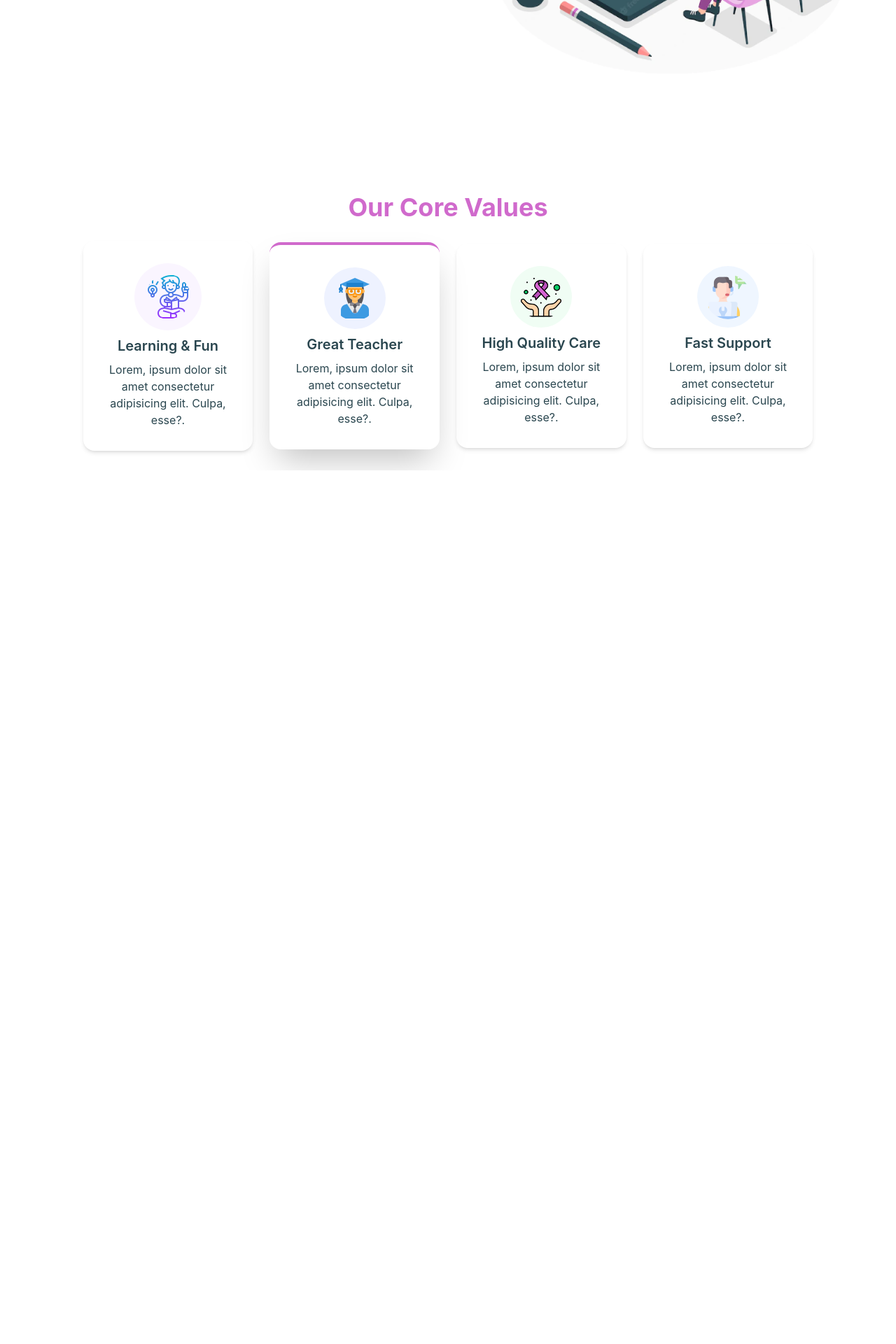
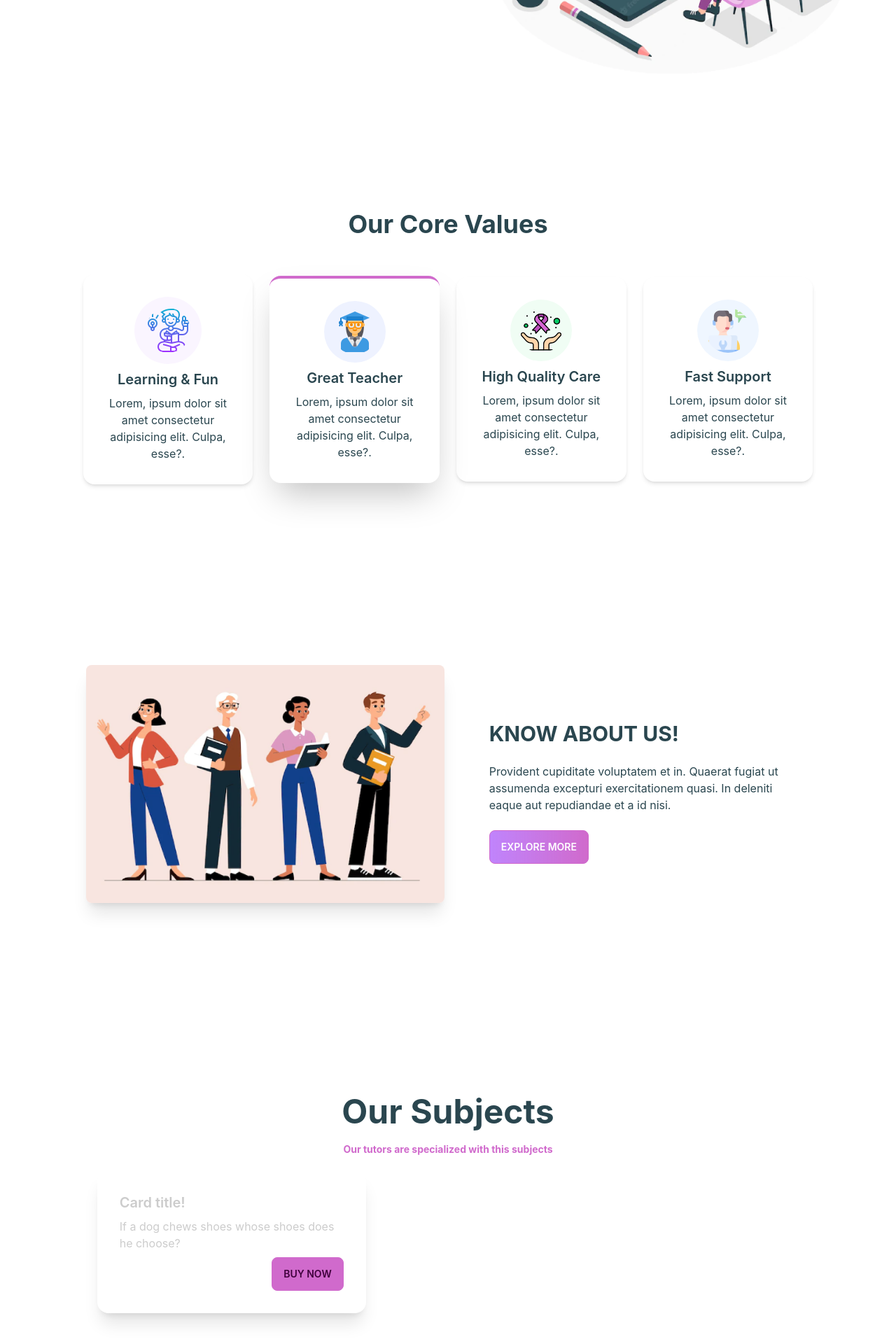
Before and after one commit to shakerscode/find-tutor-website, a React (Create React App) app: page / in a window 1280 px wide. Shown: the part 604-2524 px from the top of the page at 70% size. Before the commit the page ends 1276 px from the top, so only its background shows below. Built offline with nearby package versions, Linux system fonts and the light colour scheme.

Commit message:
about us section done

```diff
--- a/src/Pages/Home/Home.js
+++ b/src/Pages/Home/Home.js
@@ -1,6 +1,8 @@
 import React from 'react';
+import HomeAbout from './HomeAbout';
 import HomeBanner from './HomeBanner';
 import OurCorValue from './OurCorValue';
+import OurSubjects from './OurSubjects';
 import Navbar from './Shared/Navbar';
 
 const Home = () => {
@@ -9,6 +11,8 @@ const Home = () => {
             <Navbar></Navbar>
             <HomeBanner></HomeBanner>
             <OurCorValue></OurCorValue>
+            <HomeAbout></HomeAbout>
+            <OurSubjects></OurSubjects>
         </div>
     );
 };
--- /dev/null
+++ b/src/Pages/Home/HomeAbout.js
@@ -0,0 +1,19 @@
+import React from 'react';
+import teachers from '../../images/teacher-collection.png'
+
+const HomeAbout = () => {
+    return (
+        <div class="hero min-h-screen w-5/6 mx-auto">
+            <div class="hero-content flex-col lg:flex-row">
+                <img src={teachers} class="md:max-w-lg rounded-lg shadow-xl" alt='' />
+                <div className='md:p-6 mt-6 text-center md:text-left text-secondary md:ml-6'>
+                    <h1 class="md:text-3xl text-2xl font-bold uppercase">Know about us!</h1>
+                    <p class="py-6">Provident cupiditate voluptatem et in. Quaerat fugiat ut assumenda excepturi exercitationem quasi. In deleniti eaque aut repudiandae et a id nisi.</p>
+                    <button class="btn btn-primary text-white bg-gradient-to-r from-purple-400 to-primary-700">Explore More</button>
+                </div>
+            </div>
+        </div>
+    );
+};
+
+export default HomeAbout;
--- a/src/Pages/Home/HomeBanner.js
+++ b/src/Pages/Home/HomeBanner.js
@@ -9,7 +9,7 @@ const HomeBanner = () => {
                 <div className='text-secondary px-4'>
                     <h1 class="lg:text-4xl text-3xl font-bold  uppercase">Find the best tutors!</h1>
                     <p class="py-6">Provident cupiditate voluptatem et in. Quaerat fugiat ut assumenda <br /> excepturi exercitationem quasi. In deleniti eaque aut repudiandae et a id nisi.</p>
-                    <button class="btn btn-primary text-white bg-gradient-to-r from-accent-200 ">Get Started</button>
+                    <button class="btn btn-primary text-white bg-gradient-to-r from-purple-400 to-primary-700">Get Started</button>
                 </div>
             </div>
         </div>
--- a/src/Pages/Home/OurCorValue.js
+++ b/src/Pages/Home/OurCorValue.js
@@ -7,7 +7,7 @@ const OurCorValue = () => {
 
     return (
         <div>
-            <h1 className='text-center text-3xl lg:text-4xl text-primary font-bold my-4'>Our Core Values</h1>
+            <h1 className='text-center text-3xl lg:text-4xl text-secondary font-bold my-6 p-4'>Our Core Values</h1>
             <div className='w-100'>
                <ValueSec></ValueSec>
             </div>
--- /dev/null
+++ b/src/Pages/Home/OurSubject.js
@@ -0,0 +1,19 @@
+import React from 'react';
+
+const OurSebject = () => {
+    return (
+        <div className='grid grid-cols-4 gap-4'>
+            <div class="card w-96 bg-base-100 shadow-xl">
+                <div class="card-body">
+                    <h2 class="card-title">Card title!</h2>
+                    <p>If a dog chews shoes whose shoes does he choose?</p>
+                    <div class="card-actions justify-end">
+                        <button class="btn btn-primary">Buy Now</button>
+                    </div>
+                </div>
+            </div>
+        </div>
+    );
+};
+
+export default OurSebject;
--- /dev/null
+++ b/src/Pages/Home/OurSubjects.js
@@ -0,0 +1,18 @@
+import React from 'react';
+import OurSubject from './OurSubject';
+
+const OurSubjects = () => {
+    return (
+        <div class="card w-5/6 mx-auto my-3">
+            <div class="card-body">
+                <h2 class="text-5xl text-center font-bold text-secondary">Our Subjects</h2>
+                <p className='text-center text-primary font-bold text-sm p-3'>Our tutors are specialized with this subjects</p>
+                 <div className=''>
+                    <OurSubject></OurSubject>
+                 </div>
+            </div>
+        </div>
+    );
+};
+
+export default OurSubjects;
```
Also changed, not shown: src/images/teacher-collection.png (added).
